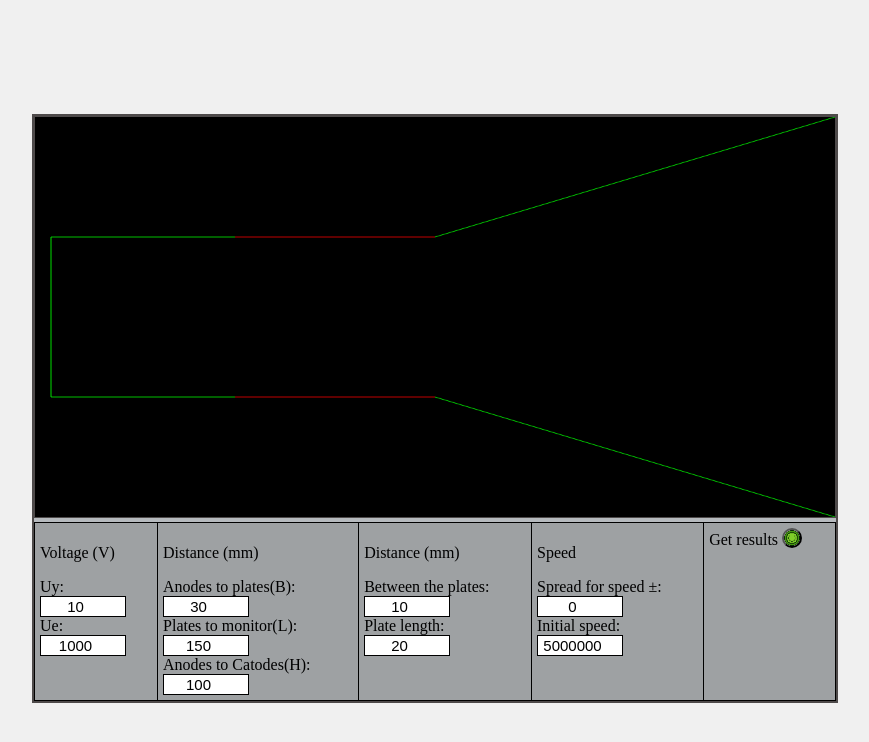
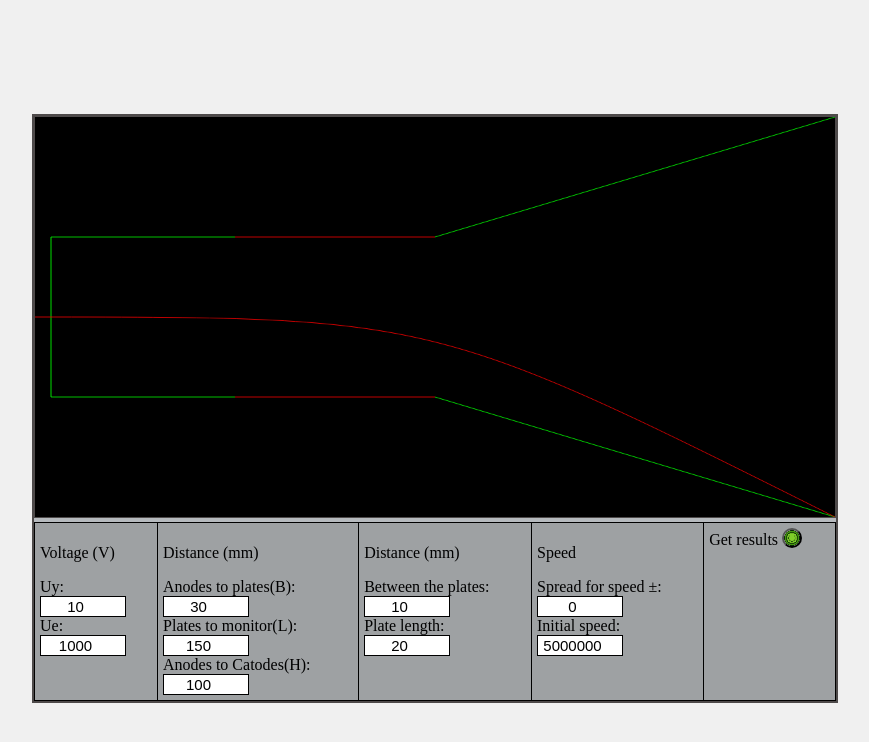
Before and after one commit to Forgesxx/CRTdrawing, a plain HTML site: page docs/index.html in a window 1280 px wide. Shown: the whole page, without its empty margins (205-1074 px from the left). Drawn offline with Linux system fonts and the light colour scheme.

Commit message:
Implemented laser drawing.

```diff
--- a/docs/index.html
+++ b/docs/index.html
@@ -37,7 +37,9 @@
                     <input type="number" id="PlatesToMonitor" name="PlatesToMonitor" min="1" value="150" onchange="updateUI()">
                     <br>
                     <label for="AnodesToCatodes">Anodes to Catodes(H):</label><br>
-                    <input type="number" id="AnodesToCatodes" name="Anodes to Catodes" min="1" value="100" onchange="updateUI()">
+                    <!-- TODO: temprarily commented original code. Change this input to correct values -->
+                    <!-- <input type="number" id="AnodesToCatodes" name="Anodes to Catodes" min="1" value="100" onchange="updateUI()"> -->
+                    <input type="number" id="AnodesToCatodes" name="Anodes to Catodes" min="-100" max="100" value="100" onchange="updateUI()">
                 </td>
 
                 <td>
@@ -53,7 +55,7 @@
                 <td>
                     <p>Speed</p>
                     <label for="SpreadForSpeed">Spread for speed ±:</label><br>
-                    <input type="number" id="SpreadForSpeed" name="Spread for speed" min="0" value="0" onchange="updateUI()"><br>
+                    <input type="number" id="SpreadForSpeed" name="Spread for speed" min="0" max="100" value="0" onchange="updateUI()"><br>
                     <label for="InitialSpeed">Initial speed:</label><br>
                     <input type="number" id="InitialSpeed" name="Initial speed" min="1" value="5000000" onchange="updateUI()">
                     <br>
--- a/docs/index.js
+++ b/docs/index.js
@@ -26,7 +26,8 @@ function updateUI()
 
   let graphicParamters = { };
 
-  graphicParamters.laserDeflection = 0;
+  // TODO: AnodesToCatodes is not a laser deflection. Calculate correct laser deflection. this parameter was given just as temporary solution for drawing.
+  graphicParamters.laserDeflection = parameters.AnodesToCatodes / 100;
 
   view.drawDiagram(graphicParamters);
 }
--- a/docs/view.js
+++ b/docs/view.js
@@ -51,6 +51,34 @@ class View
     this.ctx.stroke();
   }
 
+  drawLaser(aDeflection)
+  {
+    let halfHeigh = this.canvas.height / 2;
+
+    let startPoint = { x: 0, y: halfHeigh};
+
+    let controlPoint =
+      {
+        x: this.canvas.width / 2,
+        y: halfHeigh,
+      };
+
+    let finishingY = halfHeigh + (halfHeigh * aDeflection);
+
+    let finishingPoint =
+      {
+        x: this.canvas.width,
+        y: finishingY,
+      };
+
+      this.ctx.strokeStyle = "red";
+      this.ctx.beginPath();
+      this.ctx.moveTo(startPoint.x, startPoint.y);
+      this.ctx.bezierCurveTo(controlPoint.x, controlPoint.y, controlPoint.x, controlPoint.y, finishingPoint.x, finishingPoint.y);
+
+      this.ctx.stroke();
+  }
+
   // function laser(aDeflection)
 // {
   // TODO: aDeflection should be -1..1, it is a float point value. It could be: 0.5, 0.75, -0.11, -0.34 and so on
@@ -90,6 +118,7 @@ class View
     this.clearCanvas();
     this.secondPartOfTube(graphicParamters)
     this.TubePart(graphicParamters);
+    this.drawLaser(graphicParamters.laserDeflection);
   }
 
 }
```
